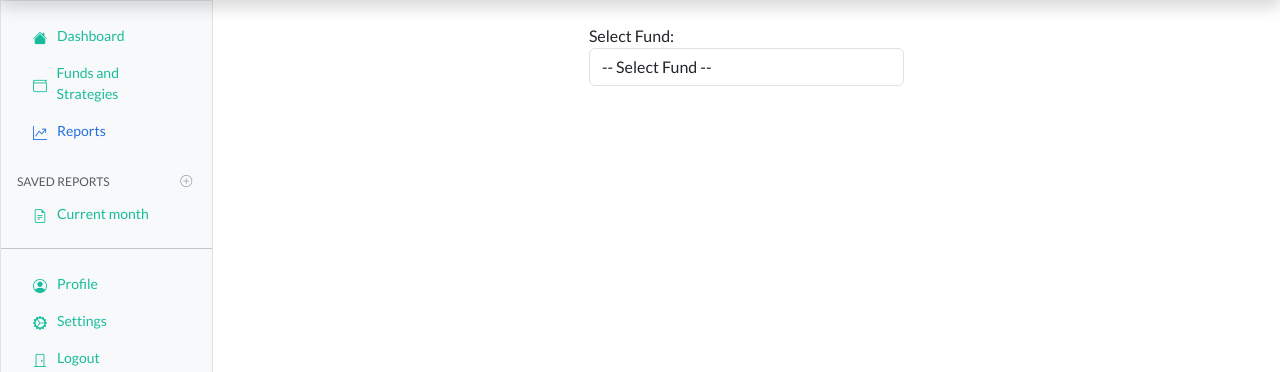
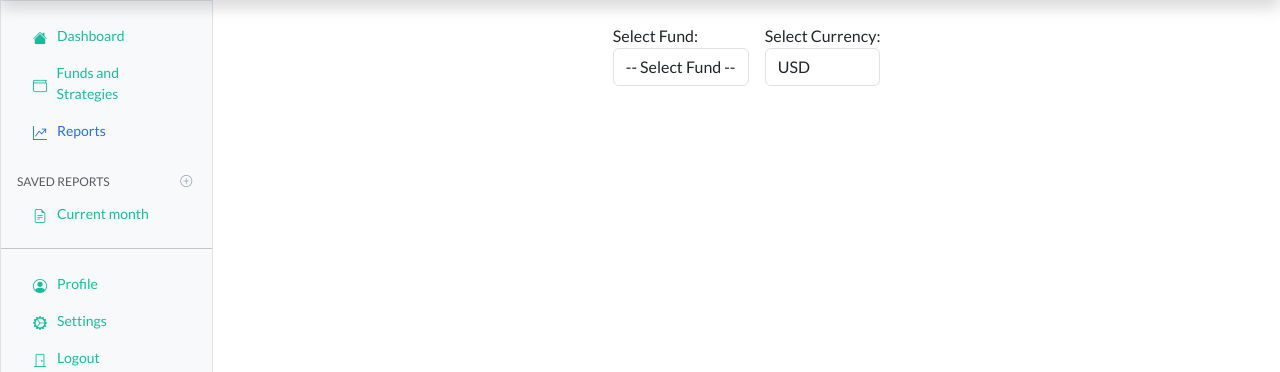
Before and after one commit to Dado-hash/Dashboard_Arkadia_V2, a Django app: page /dashboard/reports/ in a window 1280 px wide. Shown: the part 48-420 px from the top of the page. Run offline with Django 5.2, Linux system fonts and the light colour scheme; data that the repository does not hold is empty; some libraries are stand-ins or nearby versions.

Commit message:
Implemented the currency change in reports

```diff
--- a/dashboard_arkadia_v2/funds_and_strategies/views.py
+++ b/dashboard_arkadia_v2/funds_and_strategies/views.py
@@ -322,32 +322,58 @@ def strategies(request, fund_id):
 def reports(request):
     funds = Fund.objects.all()
     selected_fund_id = request.GET.get('fund', None)
+    selected_currency = request.GET.get('currency', 'USD')
     selected_fund = Fund.objects.get(id=selected_fund_id) if selected_fund_id else None
 
-    fund_performance = {
-        'ytd': PerformanceMetric.objects.filter(fund=selected_fund, metric_name="annual_performance").last(),
-        'mtd': PerformanceMetric.objects.filter(fund=selected_fund, metric_name="monthly_performance").last(),
-        'wtd': PerformanceMetric.objects.filter(fund=selected_fund, metric_name="weekly_performance").last(),
-        'latest_balance': Balance.objects.filter(fund=selected_fund).order_by('-date').first(),
-    } if selected_fund else {}
+    fund_performance = {}
+    if selected_fund:
+        ytd = PerformanceMetric.objects.filter(fund=selected_fund, metric_name="annual_performance").last()
+        mtd = PerformanceMetric.objects.filter(fund=selected_fund, metric_name="monthly_performance").last()
+        wtd = PerformanceMetric.objects.filter(fund=selected_fund, metric_name="weekly_performance").last()
+        latest_balance = Balance.objects.filter(fund=selected_fund).order_by('-date').first()
+
+        fund_performance = {
+            'ytd': ytd,
+            'mtd': mtd,
+            'wtd': wtd,
+            'latest_balance': latest_balance,
+            'ytd_class': get_css_class_for_metric(ytd, selected_currency),
+            'mtd_class': get_css_class_for_metric(mtd, selected_currency),
+            'wtd_class': get_css_class_for_metric(wtd, selected_currency),
+        }
 
     strategy_performance = []
     if selected_fund:
         strategies = Strategy.objects.filter(fund=selected_fund)
         for strategy in strategies:
+            ytd = PerformanceMetric.objects.filter(strategy=strategy, metric_name="annual_performance").last()
+            mtd = PerformanceMetric.objects.filter(strategy=strategy, metric_name="monthly_performance").last()
+            wtd = PerformanceMetric.objects.filter(strategy=strategy, metric_name="weekly_performance").last()
+            latest_balance = Balance.objects.filter(strategy=strategy).order_by('-date').first()
+
             strategy_performance.append({
                 'strategy': strategy,
-                'ytd': PerformanceMetric.objects.filter(strategy=strategy, metric_name="annual_performance").last(),
-                'mtd': PerformanceMetric.objects.filter(strategy=strategy, metric_name="monthly_performance").last(),
-                'wtd': PerformanceMetric.objects.filter(strategy=strategy, metric_name="weekly_performance").last(),
-                'latest_balance': Balance.objects.filter(strategy=strategy).order_by('-date').first(),
+                'ytd': ytd,
+                'mtd': mtd,
+                'wtd': wtd,
+                'latest_balance': latest_balance,
+                'ytd_class': get_css_class_for_metric(ytd, selected_currency),
+                'mtd_class': get_css_class_for_metric(mtd, selected_currency),
+                'wtd_class': get_css_class_for_metric(wtd, selected_currency),
             })
 
     context = {
         'funds': funds,
         'selected_fund': selected_fund,
+        'selected_currency': selected_currency,
         'fund_performance': fund_performance,
         'strategy_performance': strategy_performance,
     }
 
     return render(request, 'funds_and_strategies/reports.html', context)
+
+def get_css_class_for_metric(metric, currency):
+    if metric:
+        value = metric.value if currency == 'USD' else metric.value_eur
+        return 'text-success' if value >= 0 else 'text-danger'
+    return ''
--- a/dashboard_arkadia_v2/templates/funds_and_strategies/reports.html
+++ b/dashboard_arkadia_v2/templates/funds_and_strategies/reports.html
@@ -5,17 +5,24 @@
 {% block content %}
 <div class="container mt-4">
 
-    <!-- Selettore del Fondo -->
+    <!-- Selettore del Fondo e della Valuta -->
     <div class="row mt-2">
-        <div class="col-md-4 offset-md-4">
-            <form method="get">
-                <div class="form-group">
+        <div class="col-md-6 offset-md-3">
+            <form method="get" class="d-flex justify-content-center">
+                <div class="form-group me-3">
                     <label for="fundSelector">Select Fund:</label>
                     <select id="fundSelector" name="fund" class="form-control" onchange="this.form.submit()">
                         <option value="">-- Select Fund --</option>
                         {% for fund in funds %}
                             <option value="{{ fund.id }}" {% if fund == selected_fund %}selected{% endif %}>{{ fund.name }}</option>
                         {% endfor %}
+                    </select>
+                </div>
+                <div class="form-group">
+                    <label for="currencySelector">Select Currency:</label>
+                    <select id="currencySelector" name="currency" class="form-control" onchange="this.form.submit()">
+                        <option value="USD" {% if selected_currency == 'USD' %}selected{% endif %}>USD</option>
+                        <option value="EUR" {% if selected_currency == 'EUR' %}selected{% endif %}>EUR</option>
                     </select>
                 </div>
             </form>
@@ -31,30 +38,48 @@
                 <thead>
                     <tr>
                         <th>Performance Type</th>
-                        <th>Value</th>
+                        <th>Value ({{ selected_currency }})</th>
                     </tr>
                 </thead>
                 <tbody>
                     <tr>
                         <td>YTD</td>
-                        <td class="{% if fund_performance.ytd and fund_performance.ytd.value >= 0 %}text-success{% else %}text-danger{% endif %}">
+                        <td class="{% if selected_currency == 'USD' and fund_performance.ytd.value >= 0 %}text-success{% elif selected_currency == 'EUR' and fund_performance.ytd.value_eur >= 0 %}text-success{% else %}text-danger{% endif %}">
+                            {% if selected_currency == 'USD' %}
                                 {{ fund_performance.ytd.value|default:"N/A" }}%
+                            {% else %}
+                                {{ fund_performance.ytd.value_eur|default:"N/A" }}%
+                            {% endif %}
                         </td>
                     </tr>
                     <tr>
                         <td>MTD</td>
-                        <td class="{% if fund_performance.mtd and fund_performance.mtd.value >= 0 %}text-success{% else %}text-danger{% endif %}">
+                        <td class="{% if selected_currency == 'USD' and fund_performance.mtd.value >= 0 %}text-success{% elif selected_currency == 'EUR' and fund_performance.mtd.value_eur >= 0 %}text-success{% else %}text-danger{% endif %}">
+                            {% if selected_currency == 'USD' %}
                                 {{ fund_performance.mtd.value|default:"N/A" }}%
+                            {% else %}
+                                {{ fund_performance.mtd.value_eur|default:"N/A" }}%
+                            {% endif %}
                         </td>
                     </tr>
                     <tr>
                         <td>WTD</td>
-                        <td class="{% if fund_performance.wtd and fund_performance.wtd.value >= 0 %}text-success{% else %}text-danger{% endif %}">
+                        <td class="{% if selected_currency == 'USD' and fund_performance.wtd.value >= 0 %}text-success{% elif selected_currency == 'EUR' and fund_performance.wtd.value_eur >= 0 %}text-success{% else %}text-danger{% endif %}">
+                            {% if selected_currency == 'USD' %}
                                 {{ fund_performance.wtd.value|default:"N/A" }}%
+                            {% else %}
+                                {{ fund_performance.wtd.value_eur|default:"N/A" }}%
+                            {% endif %}
                         </td>
                     </tr>
                     <tr>
-                        <td colspan="2"><strong>Latest Balance (USD):</strong> {{ fund_performance.latest_balance.value_usd|default:"N/A" }}</td>
+                        <td colspan="2"><strong>Latest Balance ({{ selected_currency }}):</strong>
+                            {% if selected_currency == 'USD' %}
+                                {{ fund_performance.latest_balance.value_usd|default:"N/A" }}
+                            {% else %}
+                                {{ fund_performance.latest_balance.value_eur|default:"N/A" }}
+                            {% endif %}
+                        </td>
                     </tr>
                 </tbody>
             </table>
@@ -72,23 +97,41 @@
                         <th>YTD</th>
                         <th>MTD</th>
                         <th>WTD</th>
-                        <th>Latest Balance (USD)</th>
+                        <th>Latest Balance ({{ selected_currency }})</th>
                     </tr>
                 </thead>
                 <tbody>
                     {% for sp in strategy_performance %}
                     <tr>
                         <td>{{ sp.strategy.name }}</td>
-                        <td class="{% if sp.ytd and sp.ytd.value >= 0 %}text-success{% else %}text-danger{% endif %}">
+                        <td class="{% if selected_currency == 'USD' and sp.ytd.value >= 0 %}text-success{% elif selected_currency == 'EUR' and sp.ytd.value_eur >= 0 %}text-success{% else %}text-danger{% endif %}">
+                            {% if selected_currency == 'USD' %}
                                 {{ sp.ytd.value|default:"N/A" }}%
+                            {% else %}
+                                {{ sp.ytd.value_eur|default:"N/A" }}%
+                            {% endif %}
                         </td>
-                        <td class="{% if sp.mtd and sp.mtd.value >= 0 %}text-success{% else %}text-danger{% endif %}">
+                        <td class="{% if selected_currency == 'USD' and sp.mtd.value >= 0 %}text-success{% elif selected_currency == 'EUR' and sp.mtd.value_eur >= 0 %}text-success{% else %}text-danger{% endif %}">
+                            {% if selected_currency == 'USD' %}
                                 {{ sp.mtd.value|default:"N/A" }}%
+                            {% else %}
+                                {{ sp.mtd.value_eur|default:"N/A" }}%
+                            {% endif %}
                         </td>
-                        <td class="{% if sp.wtd and sp.wtd.value >= 0 %}text-success{% else %}text-danger{% endif %}">
+                        <td class="{% if selected_currency == 'USD' and sp.wtd.value >= 0 %}text-success{% elif selected_currency == 'EUR' and sp.wtd.value_eur >= 0 %}text-success{% else %}text-danger{% endif %}">
+                            {% if selected_currency == 'USD' %}
                                 {{ sp.wtd.value|default:"N/A" }}%
+                            {% else %}
+                                {{ sp.wtd.value_eur|default:"N/A" }}%
+                            {% endif %}
                         </td>
-                        <td>{{ sp.latest_balance.value_usd|default:"N/A" }}</td>
+                        <td>
+                            {% if selected_currency == 'USD' %}
+                                {{ sp.latest_balance.value_usd|default:"N/A" }}
+                            {% else %}
+                                {{ sp.latest_balance.value_eur|default:"N/A" }}
+                            {% endif %}
+                        </td>
                     </tr>
                     {% endfor %}
                 </tbody>
```
Lines whose indentation alone changed are shown as unchanged.
